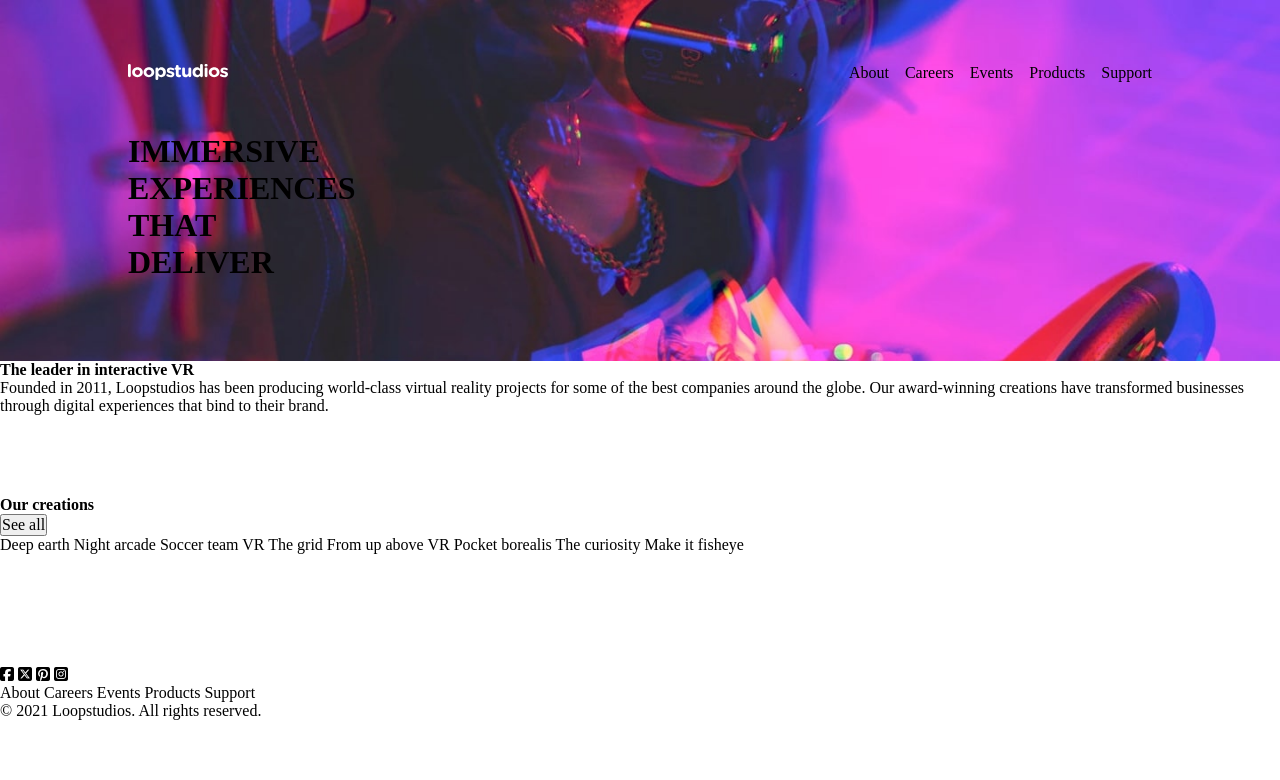
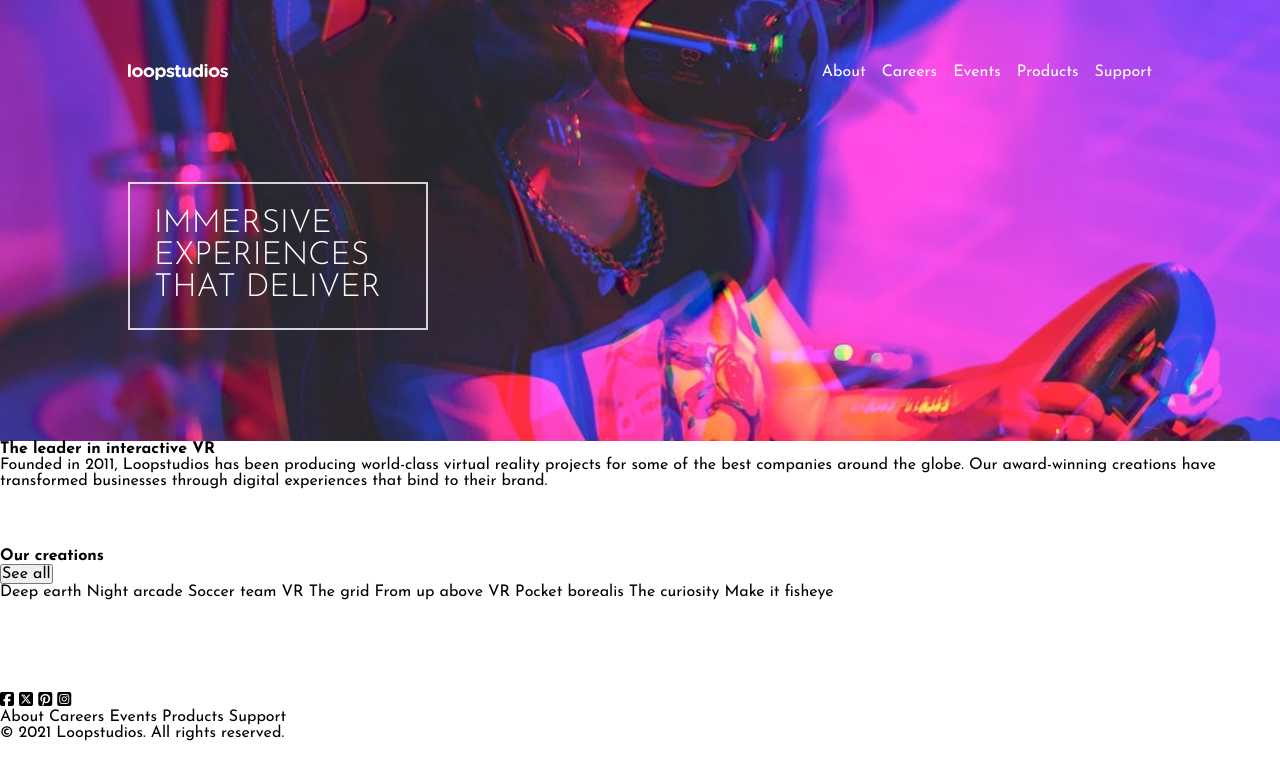
Before and after one commit to juliabush/loopstudios-landing-page, a plain HTML site: page index.html in a window 1280 px wide. Drawn offline with Linux system fonts and the light colour scheme.

Commit message:
Hero section finished apart from nav bar

```diff
--- a/scss/main-layout/_header.scss
+++ b/scss/main-layout/_header.scss
@@ -1,5 +1,3 @@
-@use '../util/';
-
 .header-hero__container {
     background-image: url(/images/desktop/image-hero.jpg);
     background-position: center top;
@@ -9,6 +7,8 @@
     padding-right: 10%;
     padding-top: 5%;
     height: 100%;
+    color: rgb(255, 255, 255);
+    font-weight: 400;
 }
 .nav__container {
     display: flex;
@@ -24,7 +24,11 @@
 }
 .heading-1__main-title {
     font-size: 2rem;
-    width: 160px;
+    width: 300px;
     text-transform: uppercase;
-    padding-top: 5%;
+    margin-top: 10%;
+    margin-bottom: 5%;
+    padding: 1.5rem;
+    border: 2px solid rgba(255, 255, 255, 0.800);
+    font-weight: 300;
 }
```
Also changed, not shown: scss/style.css, 1 other file.
